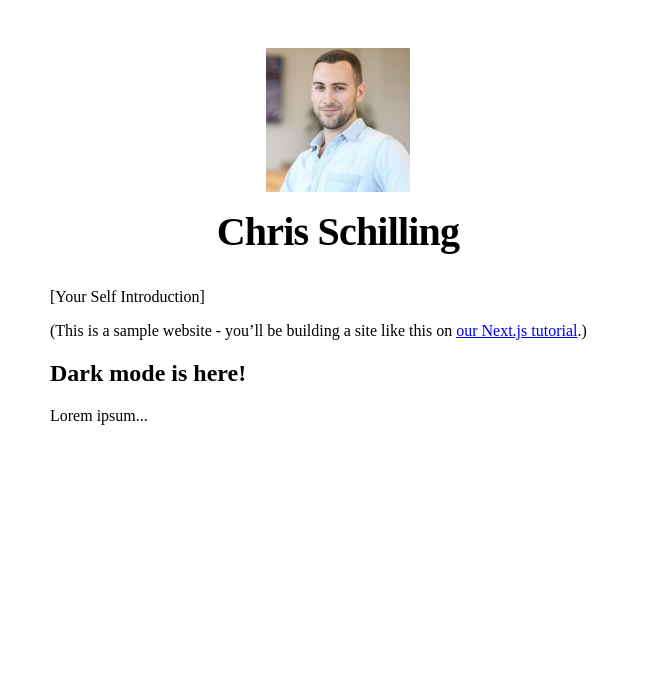
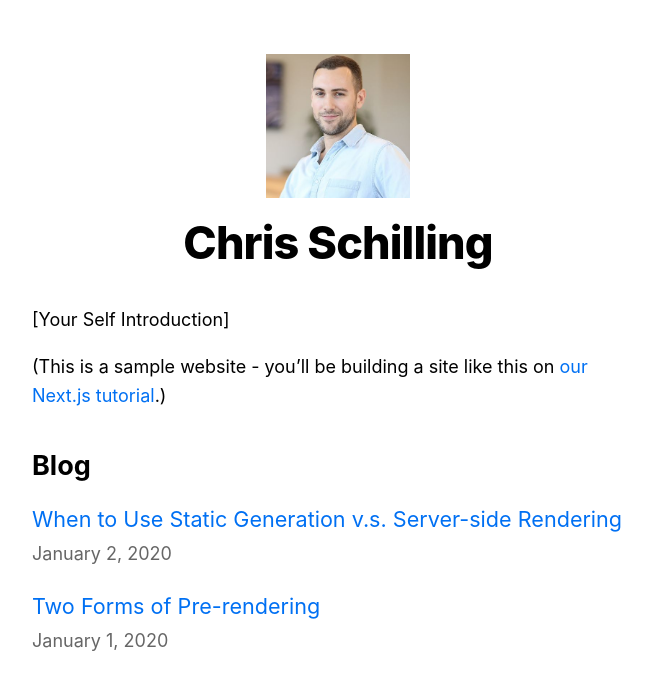
Before and after one commit to chris-schilling/nextjs-blog, a Next.js app: page / in a window 1280 px wide. Shown: the top 690 px of the page, without its empty margins (302-954 px from the left). Built offline with nearby package versions, Linux system fonts and the light colour scheme.

Commit message:
add markdown to html support and dynamic routes

```diff
--- /dev/null
+++ b/components/date.js
@@ -0,0 +1,6 @@
+import { parseISO, format } from 'date-fns'
+
+export default function Date({ dateString }) {
+  const date = parseISO(dateString)
+  return <time dateTime={dateString}>{format(date, 'LLLL d, yyyy')}</time>
+}
--- /dev/null
+++ b/lib/posts.js
@@ -0,0 +1,69 @@
+import fs from 'fs'
+import path from 'path'
+import matter from 'gray-matter'
+import remark from 'remark'
+import html from 'remark-html'
+
+const postsDirectory = path.join(process.cwd(), 'posts')
+
+export function getSortedPostsData() {
+  // Get file names under /posts
+  const fileNames = fs.readdirSync(postsDirectory)
+  const allPostsData = fileNames.map(fileName => {
+    // Remove ".md" from file name to get id
+    const id = fileName.replace(/\.md$/, '')
+
+    // Read markdown file as string
+    const fullPath = path.join(postsDirectory, fileName)
+    const fileContents = fs.readFileSync(fullPath, 'utf8')
+
+    // Use gray-matter to parse the post metadata section
+    const matterResult = matter(fileContents)
+
+    // Combine the data with the id
+    return {
+      id,
+      ...matterResult.data
+    }
+  })
+  // Sort posts by date
+  return allPostsData.sort((a, b) => {
+    if (a.date < b.date) {
+      return 1
+    } else {
+      return -1
+    }
+  })
+}
+
+export function getAllPostIds() {
+  const fileNames = fs.readdirSync(postsDirectory)
+  return fileNames.map(fileName => {
+    return {
+      params: {
+        id: fileName.replace(/\.md$/, '')
+      }
+    }
+  })
+}
+
+export async function getPostData(id) {
+  const fullPath = path.join(postsDirectory, `${id}.md`)
+  const fileContents = fs.readFileSync(fullPath, 'utf8')
+
+  // Use gray-matter to parse the post metadata section
+  const matterResult = matter(fileContents)
+
+  // Use remark to convert markdown into HTML string
+  const processedContent = await remark()
+    .use(html)
+    .process(matterResult.content)
+  const contentHtml = processedContent.toString()
+
+  // Combine the data with the id and contentHtml
+  return {
+    id,
+    contentHtml,
+    ...matterResult.data
+  }
+}
--- a/package.json
+++ b/package.json
@@ -8,9 +8,13 @@
     "start": "next start"
   },
   "dependencies": {
+    "date-fns": "^2.21.3",
+    "gray-matter": "^4.0.3",
     "next": "^10.0.0",
     "react": "17.0.1",
-    "react-dom": "17.0.1"
+    "react-dom": "17.0.1",
+    "remark": "^13.0.0",
+    "remark-html": "^13.0.1"
   },
   "devDependencies": {
     "autoprefixer": "^10.2.5",
--- a/pages/_app.js
+++ b/pages/_app.js
@@ -1,4 +1,5 @@
-import 'tailwindcss/tailwind.css'
+// import 'tailwindcss/tailwind.css'
+import '../styles/global.css'
 
 export default function App({ Component, pageProps }) {
     return <Component {...pageProps} />
--- a/pages/index.js
+++ b/pages/index.js
@@ -1,7 +1,20 @@
 import Head from 'next/head'
 import Layout, { siteTitle } from '../components/layout'
+import utilStyles from '../styles/utils.module.css'
+import { getSortedPostsData } from '../lib/posts'
+import Link from 'next/link'
+import Date from '../components/date'
 
-export default function Home() {
+export async function getStaticProps() {
+  const allPostsData = getSortedPostsData()
+  return {
+    props: {
+      allPostsData
+    }
+  }
+}
+
+export default function Home({ allPostsData }) {
   return (
     <Layout home>
       <Head>
@@ -13,12 +26,22 @@
           (This is a sample website - you’ll be building a site like this on{' '}
           <a href="https://nextjs.org/learn">our Next.js tutorial</a>.)
         </p>
-        <div class="bg-white dark:bg-gray-800">
-  <h1 class="text-gray-900 dark:text-white">Dark mode is here!</h1>
-  <p class="text-gray-600 dark:text-gray-300">
-    Lorem ipsum...
-  </p>
-</div>
+    </section>
+      <section className={`${utilStyles.headingMd} ${utilStyles.padding1px}`}>
+        <h2 className={utilStyles.headingLg}>Blog</h2>
+        <ul className={utilStyles.list}>
+          {allPostsData.map(({ id, date, title }) => (
+            <li className={utilStyles.listItem} key={id}>
+              <Link href={`/posts/${id}`}>
+                <a>{title}</a>
+              </Link>
+              <br />
+              <small className={utilStyles.lightText}>
+                <Date dateString={date} />
+              </small>
+            </li>
+          ))}
+        </ul>
       </section>
     </Layout>
   )
--- /dev/null
+++ b/posts/pre-rendering.md
@@ -0,0 +1,11 @@
+---
+title: 'Two Forms of Pre-rendering'
+date: '2020-01-01'
+---
+
+Next.js has two forms of pre-rendering: **Static Generation** and **Server-side Rendering**. The difference is in **when** it generates the HTML for a page.
+
+- **Static Generation** is the pre-rendering method that generates the HTML at **build time**. The pre-rendered HTML is then _reused_ on each request.
+- **Server-side Rendering** is the pre-rendering method that generates the HTML on **each request**.
+
+Importantly, Next.js lets you **choose** which pre-rendering form to use for each page. You can create a "hybrid" Next.js app by using Static Generation for most pages and using Server-side Rendering for others.
--- /dev/null
+++ b/posts/ssg-ssr.md
@@ -0,0 +1,19 @@
+---
+title: 'When to Use Static Generation v.s. Server-side Rendering'
+date: '2020-01-02'
+---
+
+We recommend using **Static Generation** (with and without data) whenever possible because your page can be built once and served by CDN, which makes it much faster than having a server render the page on every request.
+
+You can use Static Generation for many types of pages, including:
+
+- Marketing pages
+- Blog posts
+- E-commerce product listings
+- Help and documentation
+
+You should ask yourself: "Can I pre-render this page **ahead** of a user's request?" If the answer is yes, then you should choose Static Generation.
+
+On the other hand, Static Generation is **not** a good idea if you cannot pre-render a page ahead of a user's request. Maybe your page shows frequently updated data, and the page content changes on every request.
+
+In that case, you can use **Server-Side Rendering**. It will be slower, but the pre-rendered page will always be up-to-date. Or you can skip pre-rendering and use client-side JavaScript to populate data.
```
Also changed, not shown: pages/posts/[id].js (added, +39 -0 lines), pages/posts/first-post.js (deleted, +0 -19 lines), 1 other file (tests, documents, lock files or other folders).
